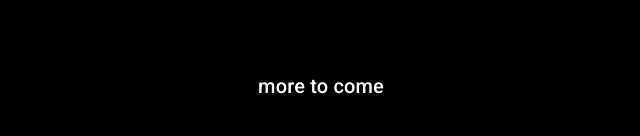
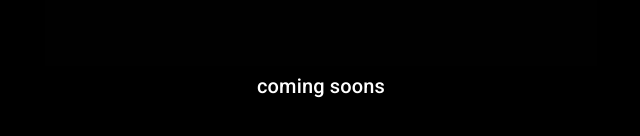
Before and after one commit to eldrgeek/eldr-revolution, a React (Create React App) app: page / in a window 1280 px wide. Shown: the part 360-496 px from the top of the page, without its empty margins (319-959 px from the left). Built offline with nearby package versions, Linux system fonts and the light colour scheme.

Commit message:
Change to coming soon

```diff
--- a/src/App.js
+++ b/src/App.js
@@ -56,7 +56,7 @@ export default function App() {
           component="h1"
           gutterBottom
         >
-          more to come
+          coming soons
         </Typography>
         {/* <ProTip /> */}
         {/* <YouTube /> */}
```
